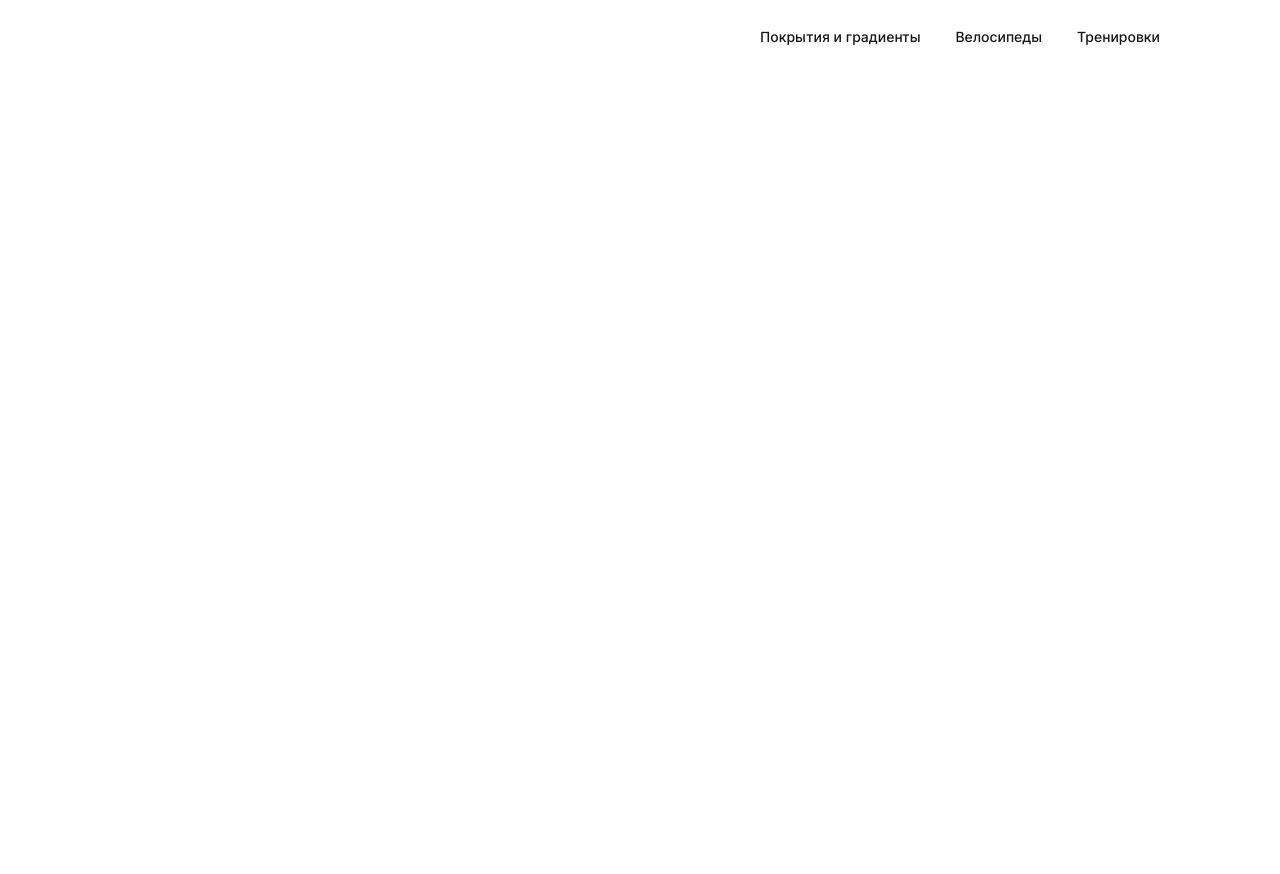
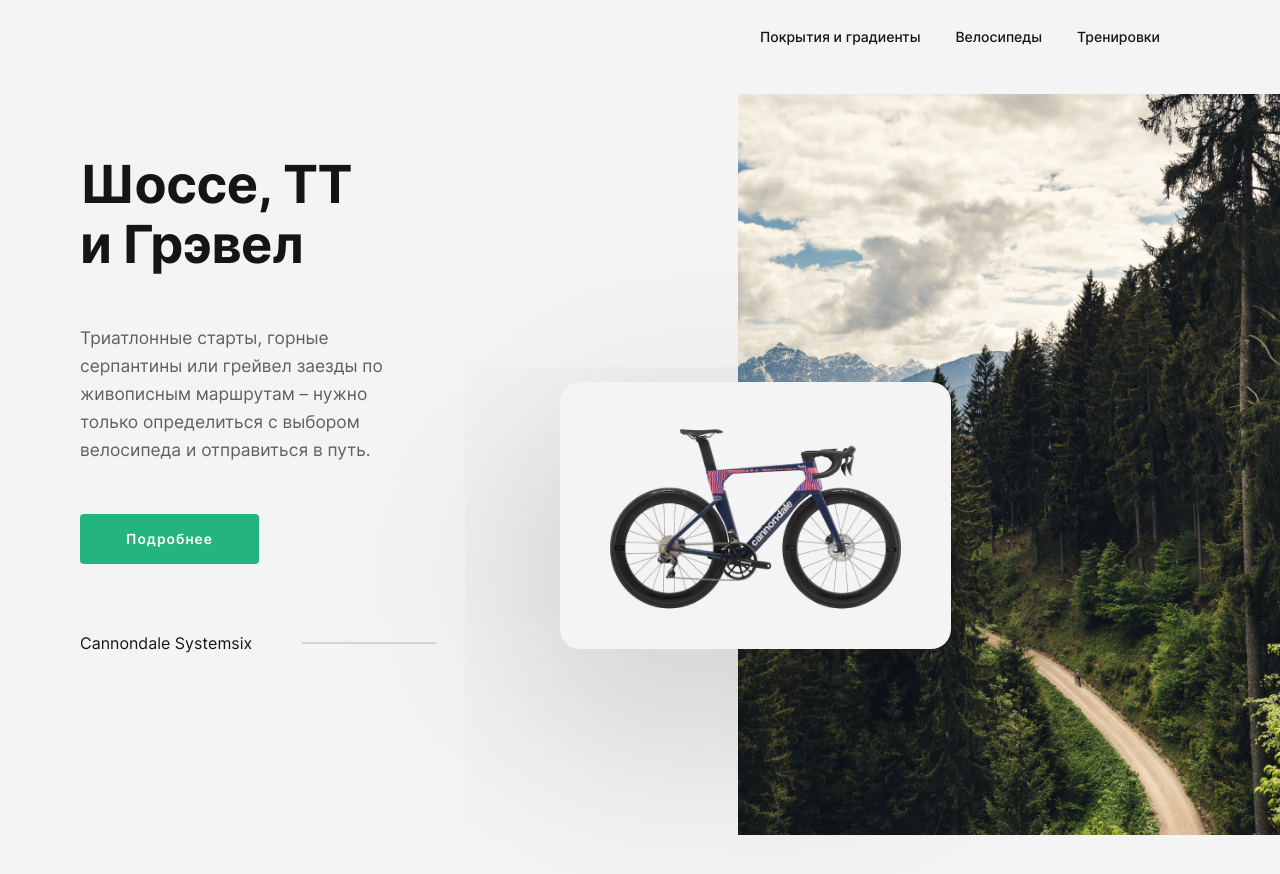
Before and after one commit to SpamJacket/Cycling, a website built with webpack: page src/index.html in a window 1280 px wide. Shown: the top 874 px of the page. Before the commit the page ends 800 px from the top, so only its background shows below. Built offline with nearby package versions, Linux system fonts and the light colour scheme.

Commit message:
feat: add a description block and its styling

```diff
--- /dev/null
+++ b/src/blocks/content.scss
@@ -0,0 +1,4 @@
+.content {
+  width: 100%;
+  box-sizing: border-box;
+}
--- /dev/null
+++ b/src/blocks/description.scss
@@ -0,0 +1,214 @@
+.description {
+  position: relative;
+  box-sizing: border-box;
+  width: 100%;
+  min-height: calc(856 / 1440 * 100vw);
+  margin-top: 74px;
+  padding-top: 20px;
+  background-image: url("../images/description/forest.png");
+  background-repeat: no-repeat;
+  background-size: calc(610 / 1440 * 100vw) calc(836 / 1440 * 100vw);
+  background-position: right 20px;
+  padding-left: $sectionPadding;
+
+  @media screen and (max-width: 1439px) {
+    padding-left: 80px;
+  }
+
+  @media screen and (max-width: 1023px) {
+    padding-left: 60px;
+  }
+
+  @media screen and (max-width: 767px) {
+    padding: 0 40px;
+    min-height: calc(746 / 320 * 100vw);
+    background-size: calc(254 / 320 * 100vw) calc(348 / 320 * 100vw);
+    background-position: top 160px right 40px;
+    @include flex(column, flex-start, flex-start);
+  }
+
+  @media screen and (max-width: 425px) {
+    padding: 0 $sectionPaddingMobile;
+    background-position: top 160px right 18px;
+  }
+
+  &__title {
+    @extend %mainTitleH2;
+    padding: 60px 0 $titlePaddingBottom;
+
+    @media screen and (max-width: 1439px) {
+      max-width: 330px;
+    }
+
+    @media screen and (max-width: 1023px) {
+      max-width: 252px;
+      padding: $titlePaddingBottomMobile 0;
+    }
+
+    @media screen and (max-width: 767px) {
+      padding: $titlePaddingBottomMobile 0 calc((348 / 320 * 100vw) + 80px);
+    }
+  }
+
+  &__subtitle {
+    @extend %paragraphTextStyle;
+    padding-bottom: $titlePaddingBottom;
+
+    @media screen and (max-width: 1439px) {
+      max-width: 330px;
+    }
+
+    @media screen and (max-width: 1023px) {
+      max-width: 252px;
+      padding-bottom: $titlePaddingBottomMobile;
+    }
+
+    @media screen and (max-width: 767px) {
+      max-width: unset;
+    }
+  }
+
+  &__button {
+    position: relative;
+    cursor: url("../images/icons/pointer.svg"), pointer;
+    overflow: hidden;
+    background-color: $bottonColor;
+    border: none;
+    border-radius: 4px;
+    padding: 16px 46px;
+
+    @media screen and (max-width: 1023px) {
+      padding: 13px 46px;
+    }
+
+    @media screen and (max-width: 767px) {
+      padding: 13px 100px;
+      align-self: center;
+    }
+
+    &::after {
+      content: "Подробнее";
+      position: relative;
+      z-index: 1;
+      color: $white;
+      text-align: center;
+      line-height: 18px;
+      letter-spacing: 1px;
+      font: {
+        family: $fontFamily;
+        weight: $semiBold;
+        size: calc(13px + 1 * (100vw / 1440));
+      }
+
+      @media screen and (max-width: 767px) {
+        line-height: 19px;
+        font-size: calc(13px + (1 * 1.4) * ((100vw - 320px) / 1440));
+      }
+    }
+
+    &::before {
+      box-sizing: border-box;
+      content: "";
+      border-radius: 4px;
+      background-color: $bottonColorDark;
+      display: block;
+      position: absolute;
+      top: 0;
+      left: 0;
+      width: 100%;
+      height: 100%;
+      transform: translateX(-100%);
+      transition: transform .7s linear;
+    }
+
+    &:hover {
+      &::before {
+        transform: translateX(0);
+      }
+    }
+  }
+
+  &__bike {
+    &-name {
+      @include flex(row, space-between, center);
+      padding-top: 167px;
+      margin: 0;
+      max-width: 356px;
+      line-height: 18px;
+      font: {
+        family: $fontFamily;
+        weight: $regular;
+        size: calc(18px * (100vw / 1440px));
+      }
+
+      @media screen and (max-width: 1439px) {
+        padding-top: 70px;
+      }
+
+      @media screen and (max-width: 1023px) {
+        display: none;
+      }
+
+      .description__line {
+        display: inline-block;
+        max-width: 132px;
+        width: 100%;
+        border: 1px solid $borderColor;
+      }
+    }
+
+    &-container {
+      box-sizing: border-box;
+      width: calc(810 / 1440 * 100vw);
+      height: calc(430 / 1440 * 100vw);
+      position: absolute;
+      top: calc(347 / 1440 * 100vw);
+      right: 0;
+
+      @media screen and (max-width: 767px) {
+        width: calc(284 / 320 * 100vw);
+        height: calc(180 / 320 * 100vw);
+        top: calc(240 / 320 * 100vw);
+        right: 40px;
+      }
+
+      @media screen and (max-width: 425px) {
+        top: calc(311 / 320 * 100vw);
+        right: 18px;
+      }
+    }
+
+    &-fix {
+      position: sticky;
+      top: calc(347 / 1440 * 100vw);
+      box-sizing: border-box;
+      background-color: $backgroundColor;
+      box-shadow: -20px 60px 220px rgba(0, 0, 0, 0.2);
+      width: calc(440 / 1440 * 100vw);
+      height: calc(300 / 1440 * 100vw);
+      padding: $cardPadding 50px;
+      border-radius: 20px;
+
+      @media screen and (max-width: 1023px) {
+        padding: 15px 32px;
+      }
+
+      @media screen and (max-width: 767px) {
+        padding: 10px 26px;
+        width: calc(234 / 320 * 100vw);
+        height: calc(160 / 320 * 100vw);
+        top: calc(240 / 320 * 100vw);
+      }
+
+      @media screen and (max-width: 425px) {
+        top: calc(311 / 320 * 100vw);
+      }
+    }
+
+    &-image {
+      display: inline-block;
+      width: 100%;
+      height: 100%;
+    }
+  }
+}
--- a/src/blocks/header.scss
+++ b/src/blocks/header.scss
@@ -1,7 +1,10 @@
 .header {
   position: fixed;
+  z-index: 2;
+  background-color: $backgroundColor;
   box-sizing: border-box;
   @include flex(row, flex-end, flex-start);
+  max-width: 1440px;
   width: 100%;
   padding: 28px $sectionPadding;
 
@@ -32,7 +35,7 @@
     transition: opacity .3s linear;
 
     &:hover {
-      cursor: url("../images/pointer.svg"), default;
+      cursor: url("../images/icons/pointer.svg"), default;
       opacity: .75;
     }
   }
@@ -53,7 +56,7 @@
       }
 
       &:hover {
-        cursor: url("../images/pointer.svg"), pointer;
+        cursor: url("../images/icons/pointer.svg"), pointer;
 
         .header__menu-line {
           opacity: .75;
--- a/src/blocks/page.scss
+++ b/src/blocks/page.scss
@@ -1,6 +1,8 @@
 .page {
   box-sizing: border-box;
+  max-width: 1440px;
   width: 100%;
+  margin: 0 auto;
   color: $mainTextColor;
   background-color: $backgroundColor;
   @include flex(column, flex-start, center);
@@ -10,4 +12,5 @@
   -moz-text-size-adjust: 100%;
   -webkit-font-smoothing: antialiased;
   -moz-osx-font-smoothing: grayscale;
+  height: 300vh;
 }
--- a/src/index.html
+++ b/src/index.html
@@ -11,7 +11,7 @@
   <div class="page">
     <header class="header">
       <nav class="header__nav-bar">
-        <a class="header__link" href="#highway">Покрытия и градиенты</a>
+        <a class="header__link" href="#roads">Покрытия и градиенты</a>
         <a class="header__link" href="#bikes">Велосипеды</a>
         <a class="header__link" href="#training">Тренировки</a>
       </nav>
@@ -24,14 +24,25 @@
 
     <main class="content">
       <section class="description">
-
+        <h2 class="description__title">Шоссе, ТТ и&nbsp;Грэвел</h2>
+        <p class="description__subtitle">
+          Триатлонные старты, горные серпантины или грейвел заезды по живописным маршрутам – нужно только определиться
+          с выбором велосипеда и отправиться в путь.
+        </p>
+        <button class="description__button" type="button" aria-label="Подробнее"></button>
+        <p class="description__bike-name">Cannondale Systemsix<span class="description__line"></span></p>
+        <div class="description__bike-container">
+          <div class="description__bike-fix">
+            <img class="description__bike-image" src="./images/description/cannondale-systemsix.png" alt="Велосипед cannondale systemsix">
+          </div>
+        </div>
       </section>
 
       <section class="quote">
 
       </section>
 
-      <section class="highway" id="highway">
+      <section class="roads" id="roads">
 
       </section>
 
--- a/src/pages/index.scss
+++ b/src/pages/index.scss
@@ -5,3 +5,6 @@
 @import "../blocks/page.scss";
 
 @import "../blocks/header.scss";
+
+@import "../blocks/content.scss";
+@import "../blocks/description.scss";
--- a/src/root.scss
+++ b/src/root.scss
@@ -11,15 +11,16 @@ $sectionMarginMobile: 80px;
 $sectionPadding: 120px;
 $sectionPaddingMobile: 18px;
 
-$titleMarginBottom: 50px;
-$titleMarginBottomMobile: 40px;
+$titlePaddingBottom: 50px;
+$titlePaddingBottomMobile: 40px;
 
 $cardPadding: 20px;
-$cardPadding: 15px;
+$cardPaddingMobile: 15px;
 
 //Цвета
 $backgroundColor: #F4F4F4;
 $backgroundColorFooter: #EFEFEF;
+$backgroundColorCard: #C4C4C4;
 
 $mainTextColor: #151515;
 $secondTextColor: #222222;
@@ -30,6 +31,7 @@ $inputBorder: #C7C7C7;
 
 $sliderBottonColor: #EBEBEB;
 $bottonColor: #24B47E;
+$bottonColorDark: #319E75;
 
 $white: #FFFFFF;
 $copyRightColor: #CFCFCF;
@@ -44,26 +46,30 @@ $copyRightColor: #CFCFCF;
 
 // Шаблоны шрифтов
 %mainTitleH2 {
+  margin: 0;
+  max-width: 460px;
   line-height: 60px;
   letter-spacing: -0.5px;
   font: {
     family: $fontFamily;
-    width: $bold;
-    size: calc(32px + 22 * (100vw / 1440));
+    weight: $bold;
+    size: calc(32px + 23 * (100vw / 1440));
   }
 
   @media screen and (max-width: 768px) {
     line-height: 40px;
-    font-size: calc(32px + (22 * 1.4) * ((100vw - 320px) / 1440));
+    font-size: calc(32px + (23 * 1.4) * ((100vw - 320px) / 1440));
   }
 }
 
 %mainTitleH3 {
+  margin: 0;
+  max-width: 460px;
   line-height: 44px;
   letter-spacing: -0.5px;
   font: {
     family: $fontFamily;
-    width: $semiBold;
+    weight: $semiBold;
     size: calc(23px + 11 * (100vw / 1440));
   }
 
@@ -74,19 +80,26 @@ $copyRightColor: #CFCFCF;
 }
 
 %mainTitleH4 {
+  margin: 0;
   line-height: 32px;
   font: {
     family: $fontFamily;
-    width: $semiBold;
+    weight: $semiBold;
     size: 24px;
   }
 }
 
-%mainTextStyle {
+%paragraphTextStyle {
+  margin: 0;
+  opacity: .7;
+  color: $secondTextColor;
+  max-width: 460px;
   line-height: 28px;
-  font: $fontFamily;
-  width: $regular;
-  size: calc(12px + 6 * (100vw / 1440));
+  font: {
+    family: $fontFamily;
+    weight: $regular;
+    size: calc(12px + 6 * (100vw / 1440));
+  }
 
   @media screen and (max-width: 768px) {
     line-height: 18px;
```
Also changed, not shown: src/images/description/cannondale-systemsix.png (added), src/images/description/forest.png (added), src/images/icons/pointer.svg (renamed from src/images/pointer.svg).
